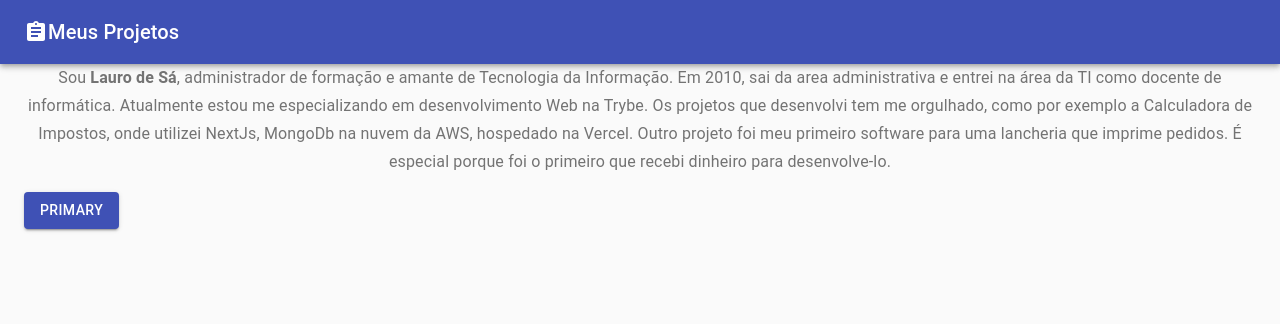
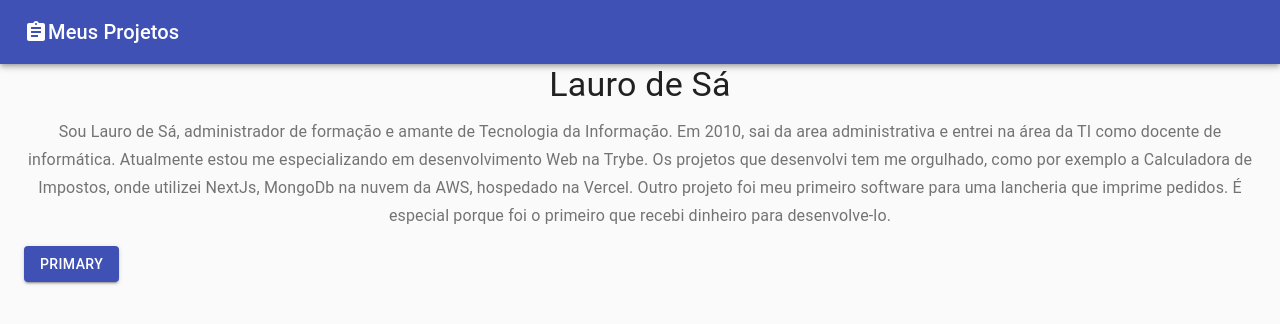
Before and after one commit to laurods/it-app, a Next.js app: page / in a window 1280 px wide. Shown: the top 324 px of the page. Built offline with nearby package versions, Linux system fonts and the light colour scheme.

Commit message:
Atualizaçoes 20012021s

```diff
--- a/components/Iam.js
+++ b/components/Iam.js
@@ -4,8 +4,16 @@ import Button from '@material-ui/core/Button';
 function Iam() {
   return (
     <div>
-       <Typography variant="subtitle1" align="center" color="textSecondary" paragraph>
-        Sou <strong>Lauro de Sá</strong>, administrador de formação e amante de Tecnologia da Informação.
+      <Typography
+        variant="h4"
+        align="center"
+        color="textPrimary"
+        gutterBottom
+      >
+        Lauro de Sá
+      </Typography>
+      <Typography variant="subtitle1" align="center" color="textSecondary" paragraph>
+        Sou Lauro de Sá, administrador de formação e amante de Tecnologia da Informação.
 
         Em 2010, sai da area administrativa e entrei na área da TI como docente
         de informática.
```
